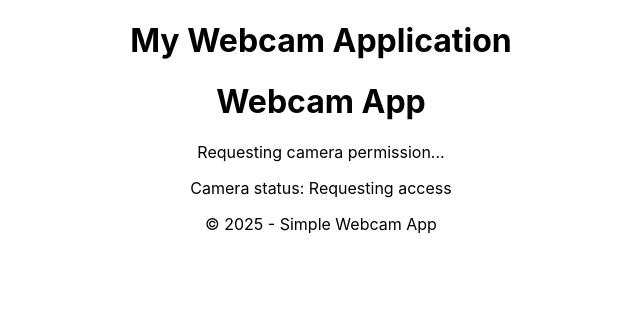
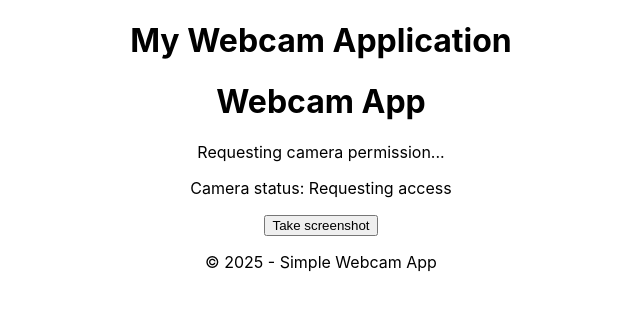
Before and after one commit to jaimeg12/test-asl, a React (Create React App) app in the folder frontend/: page / in a window 1280 px wide. Shown: the top 310 px of the page, without its empty margins (319-959 px from the left). Built offline with nearby package versions, Linux system fonts and the light colour scheme; no server answers.

Commit message:
working video feed and screenshot button

```diff
--- a/frontend/src/Webcam.jsx
+++ b/frontend/src/Webcam.jsx
@@ -1,7 +1,10 @@
 import { useState, useEffect, useRef } from 'react';
+import axios from 'axios';
 
 export default function Webcam() {
   const videoRef = useRef(null);
+  const canvasRef = useRef(null);
+  // const photoRef = useRef(null);
   const [camStream, setCamStream] = useState();
   const [hasPermission, setHasPermission] = useState(null);
   const [error, setError] = useState(null);
@@ -40,6 +43,36 @@ export default function Webcam() {
     };
   }, []);
 
+  //MDM docs
+  // function clearPhoto() {
+  //   const context = canvas.getContext("2d");
+  //   context.fillStyle = "#AAA";
+  //   context.fillRect(0, 0, canvas.width, canvas.height);
+
+  //   const data = canvas.toDataURL("image/png");
+  //   photo.setAttribute("src", data);
+  // }
+
+  function takeScreenshot() {
+    if (canvasRef.current === null) return
+
+    const context = canvasRef.current.getContext("2d");
+    // if (width && height) {
+      // canvasRef.current.width = width;
+      // canvasRef.current.height = height;
+      context.drawImage(videoRef.current, 0, 0, canvasRef.current.width, canvasRef.current.height);
+
+    const data = canvasRef.current.toDataURL("image/png");
+    // console.log(data)
+    // photoRef.current.setAttribute("src", data);
+    // } else {
+    //   clearPhoto();
+    // }
+
+
+  }
+
+
     useEffect(() => {
         console.log(videoRef)
         if (videoRef.current) {
@@ -70,6 +103,11 @@ export default function Webcam() {
             </div>
           ) : (
               <div className="relative">
+                  <canvas
+                    ref={canvasRef}
+                    // className="w-full rounded-md bg-black"
+                    style={{ visibility: "hidden", width: 0, height: 0 }}
+                  />
                   <video
                     ref={videoRef}
                     autoPlay
@@ -94,6 +132,20 @@ export default function Webcam() {
           </p>
           {error && <p className="text-sm text-red-500 mt-1">Error: {error}</p>}
         </div>
+
+        <button
+          onClick={(e) => {
+            e.preventDefault()
+            takeScreenshot()
+          }}
+        >
+          Take screenshot
+        </button>
+
+        {/* <img
+          ref={photoRef}
+          // style={{ height: "1280px", width: "7"}}
+        /> */}
       </div>
     </div>
   );
```
Also changed, not shown: 1 other file (tests, documents, lock files or other folders). Lines whose indentation alone changed are shown as unchanged.
